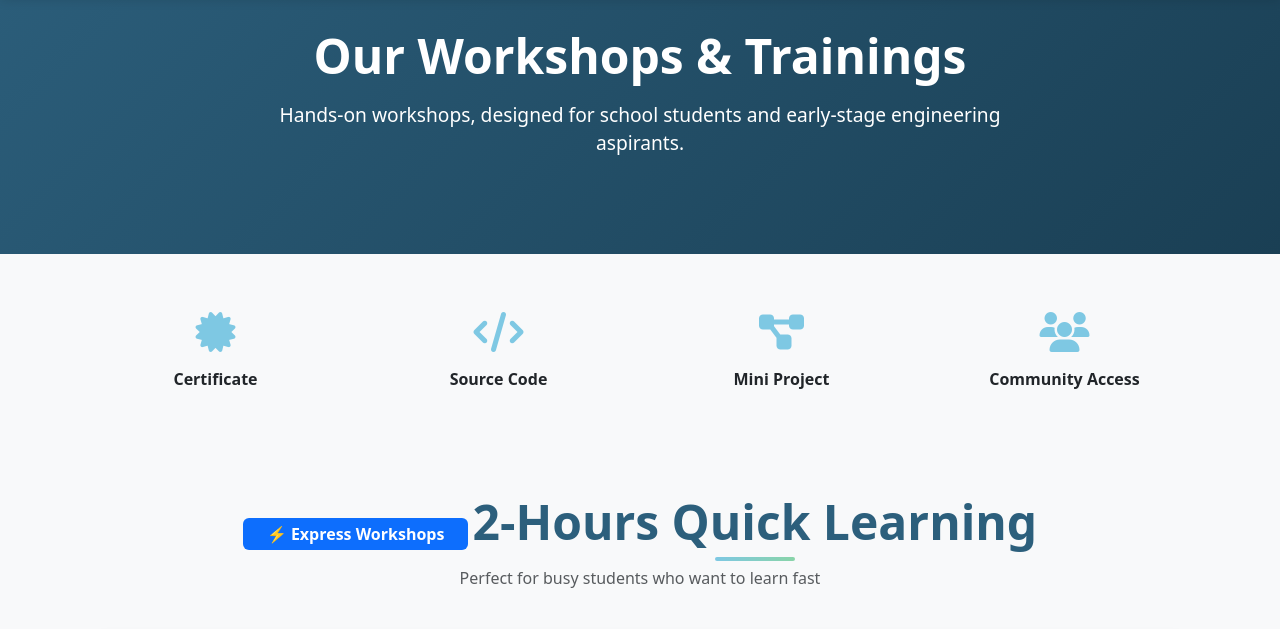
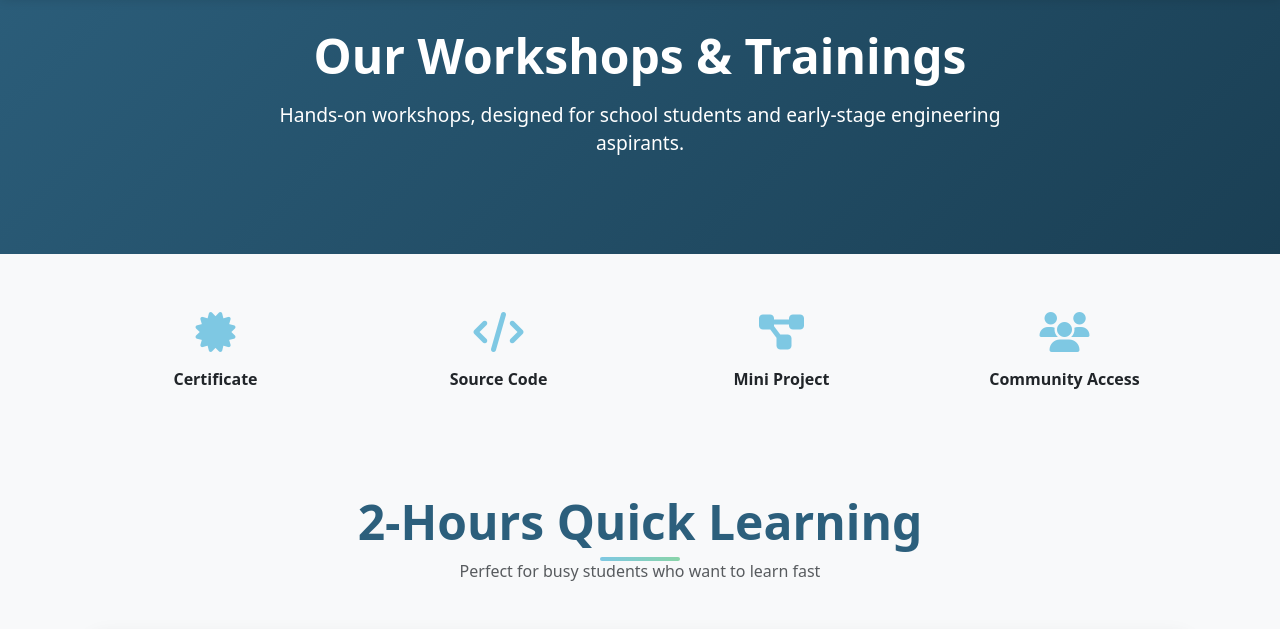
Before and after one commit to skilledgeplusacademy/skilledgeplusacademy.github.io, a plain HTML site: page workshops.html in a window 1280 px wide. Shown: the part 113-742 px from the top of the page. Drawn offline with nearby package versions, Linux system fonts and the light colour scheme.

Commit message:
Update workshops.html

```diff
--- a/workshops.html
+++ b/workshops.html
@@ -95,7 +95,7 @@
     <section class="py-5 bg-light">
         <div class="container">
             <div class="text-center mb-5" data-aos="fade-up">
-                <span class="badge bg-primary px-4 py-2 mb-3 fs-6">⚡ Express Workshops</span>
+
                 <h2 class="display-6 fw-bold section-title">2-Hours Quick Learning</h2>
                 <p class="text-muted">Perfect for busy students who want to learn fast</p>
             </div>
```
